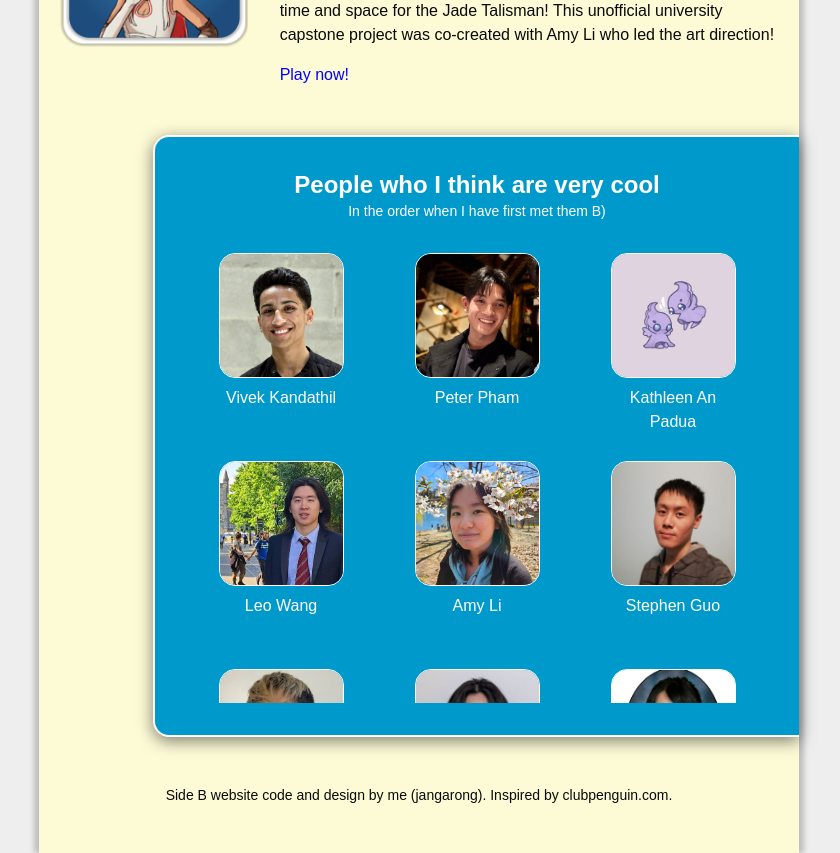
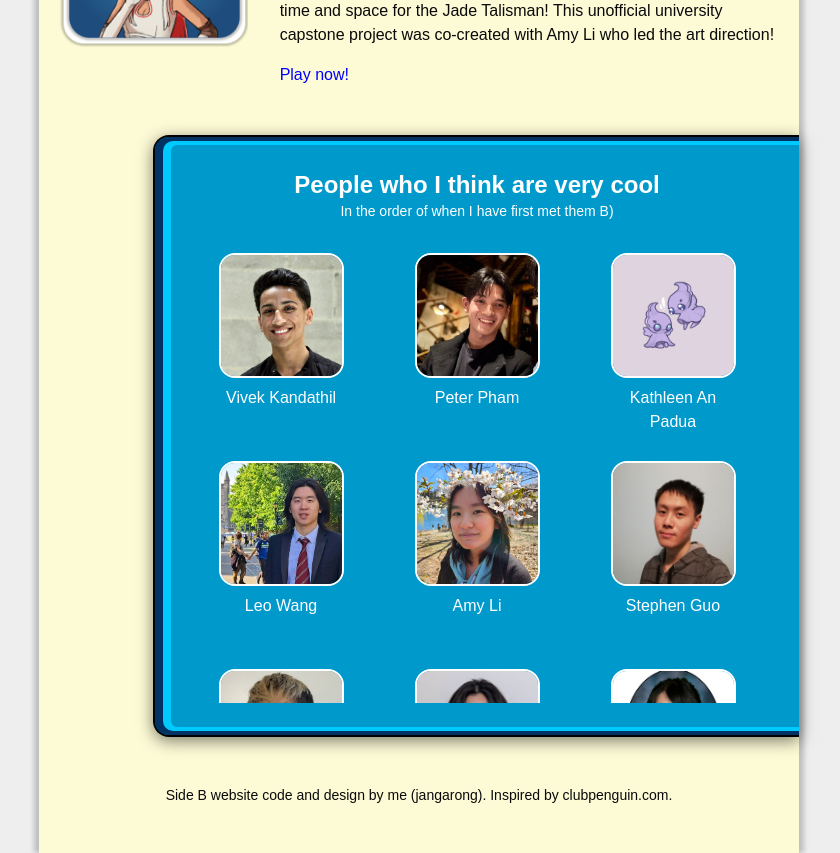
Before and after one commit to jangarong/jangarong.github.io, a Next.js app: page /b in a window 1280 px wide. Shown: the part 680-1533 px from the top of the page, without its empty margins (221-1061 px from the left). Built offline with nearby package versions, Linux system fonts and the light colour scheme.

Commit message:
add complex shadowing

```diff
--- a/src/components/b-friends.module.css
+++ b/src/components/b-friends.module.css
@@ -1,3 +1,8 @@
 .darkshadow {
-    box-shadow: 0px 4px 16px rgba(0, 0, 0, 0.5);
+    /* box-shadow: 0px 4px 16px rgba(0, 0, 0, 0.5); */
+    box-shadow: 0px 4px 16px rgba(0, 0, 0, 0.5),
+                /* inset 0 0 0 5px white, Inner border (5px wide) */
+                inset 4px 0 0 4px #003266, /* Middle border (10px wide from element edge) */
+                inset 8px 0 0 8px #00cafd; /* Outer border (15px wide from element edge) */
+           /*     inset 8px 8px 0 8px #00649b; /* Outer border (15px wide from element edge) */
 }
--- a/src/components/b-friends.tsx
+++ b/src/components/b-friends.tsx
@@ -12,7 +12,7 @@ function FriendItem({ url, img, name }: Friend) {
     return (
         <div className="w-[125px] h-[200px] flex flex-col align-center">
             <Link href={url}>
-                <Image className="border-white rounded-2xl border " src={img ?? "/assets/b/friends/magichanics.png"} alt={img ?? "/assets/b/friends/magichanics.png"} width={125} height={100} />
+                <Image className="border-white rounded-2xl border-2 " src={img ?? "/assets/b/friends/magichanics.png"} alt={img ?? "/assets/b/friends/magichanics.png"} width={125} height={100} />
             </Link>
             <div className="size-xs text-center mt-[8px] text-white">
                 {name}
@@ -71,12 +71,12 @@ const frens: Friend[] = [
 
 export default function BFriends() {
     return (
-        <div className="flex justify-end w-[100%]">
-            <div className={"w-[85%] rounded-tl-2xl rounded-bl-2xl border-white border-l-2 border-t-2 border-b-2 bg-[#0099cc] " + styles.darkshadow}>
-                <div className="font-semibold size-xl text-white text-2xl text-center mt-[32px] mx-[64px]">
+        <div className="flex justify-end w-[100%] text-white">
+            <div className={"w-[85%] rounded-tl-2xl rounded-bl-2xl border-black border-l-2 border-t-2 border-b-2 bg-[#0099cc] " + styles.darkshadow}>
+                <div className="font-semibold size-xl text-2xl text-center mt-[32px] mx-[64px]">
                     People who I think are very cool
                 </div>
-                <div className="size-sm text-white text-sm text-center mb-[32px] mx-[64px]"> In the order when I have first met them B)</div>
+                <div className="size-sm text-sm text-center mb-[32px] mx-[64px]"> In the order of when I have first met them B)</div>
                 <div className="mx-[32px] grid sm:grid-cols-3 gap-2 items-center justify-items-center mb-[32px] h-[450px] overflow-y-scroll">
                     {frens.map(({ url, img, name }) => <FriendItem url={url} img={img} name={name} />)}
                 </div>
```
